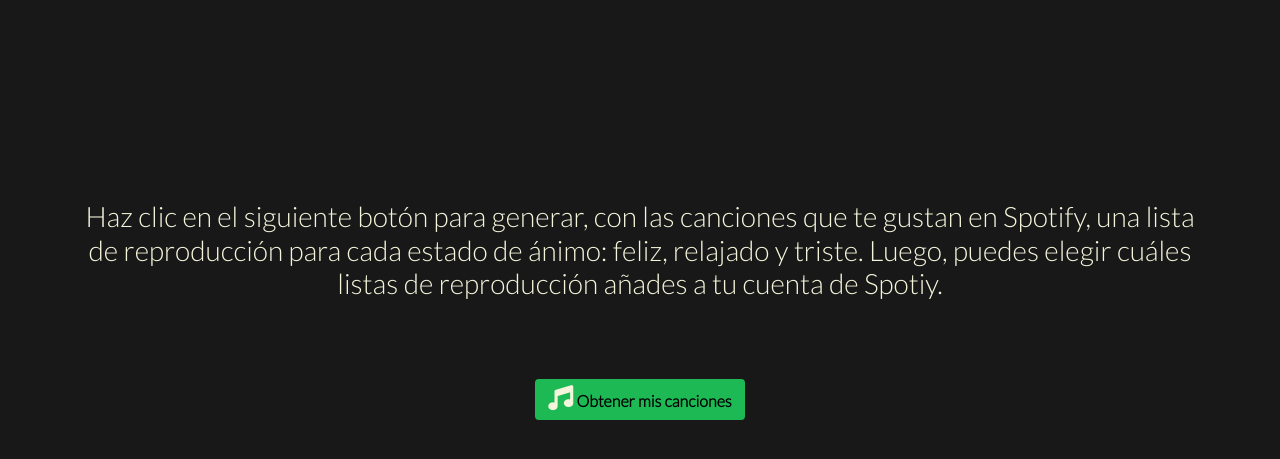
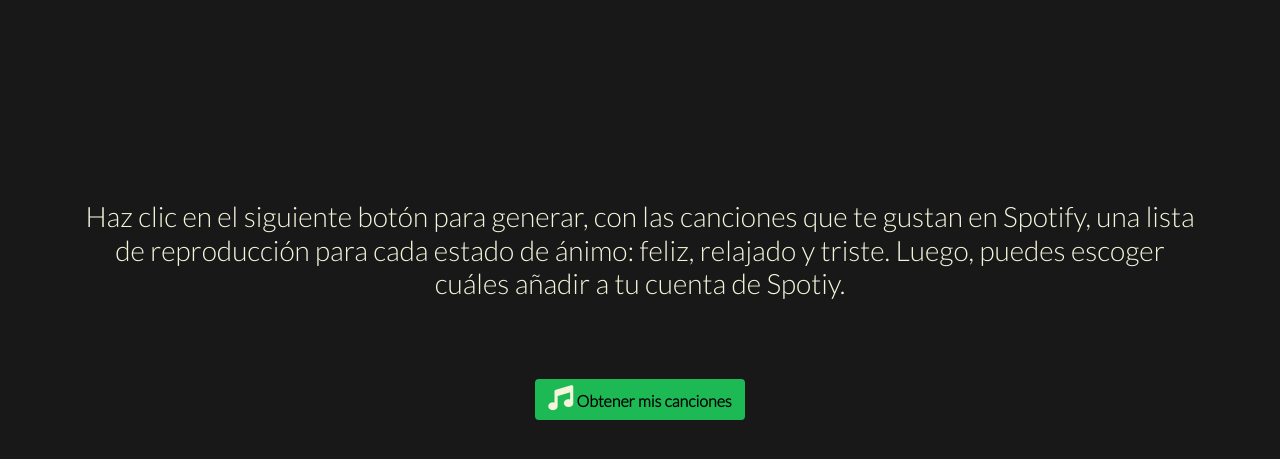
Before and after one commit to manuelmarinduque/Song_classification_prototype, a Django app: page /home/ in a window 1280 px wide. Shown: the part 70-529 px from the top of the page. Run offline with Django 3.2, Linux system fonts and the light colour scheme; the visitor is signed in with stand-in values (Sample User, id 1); parts of the project's set-up code (start-up, migrations or seed data) failed here and were passed over; some libraries are stand-ins or nearby versions.

Commit message:
Se organizan los mensajes.

```diff
--- a/apps/core/templates/core/home.html
+++ b/apps/core/templates/core/home.html
@@ -12,7 +12,7 @@
 <div class="container">
     <div class="row home subtitulo">
         <h3>Haz clic en el siguiente botón para generar, con las canciones que te gustan en Spotify, una lista de reproducción para
-            cada estado de ánimo: feliz, relajado y triste. Luego, puedes elegir cuáles listas de reproducción añades a tu cuenta de Spotiy.</h3>
+            cada estado de ánimo: feliz, relajado y triste. Luego, puedes escoger cuáles añadir a tu cuenta de Spotiy.</h3>
     </div>
     <div class="row">
         <div class="home">
--- a/apps/core/templates/core/playlist.html
+++ b/apps/core/templates/core/playlist.html
@@ -22,10 +22,6 @@
     <div class="row">
         <div class="start-div">
             <p>¡Aquí están tus listas de reproducción!</p>
-        </div>
-    </div>
-    <div class="row">
-        <div class="start-div">
             <p>Escoge cuáles deseas añadir a tu cuenta de Spotify.</p>
         </div>
     </div>
```
